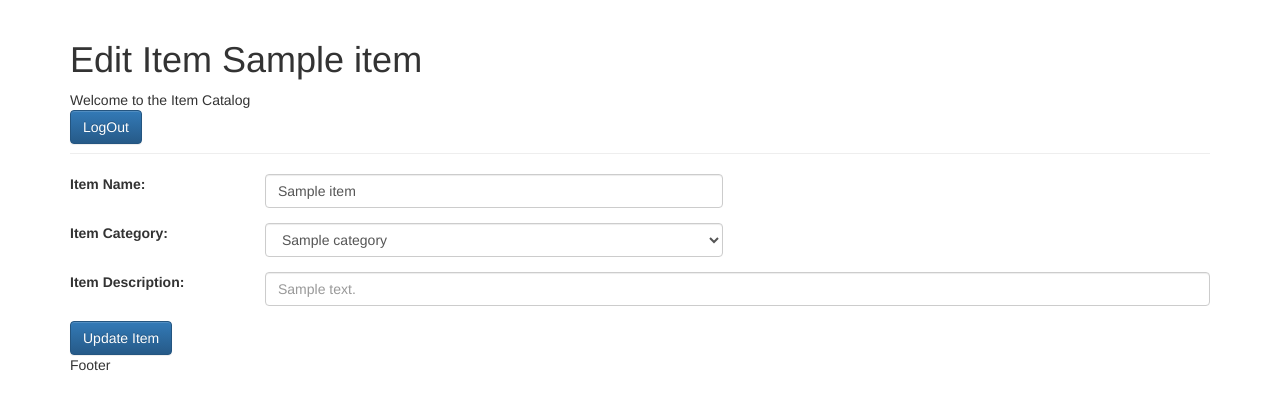
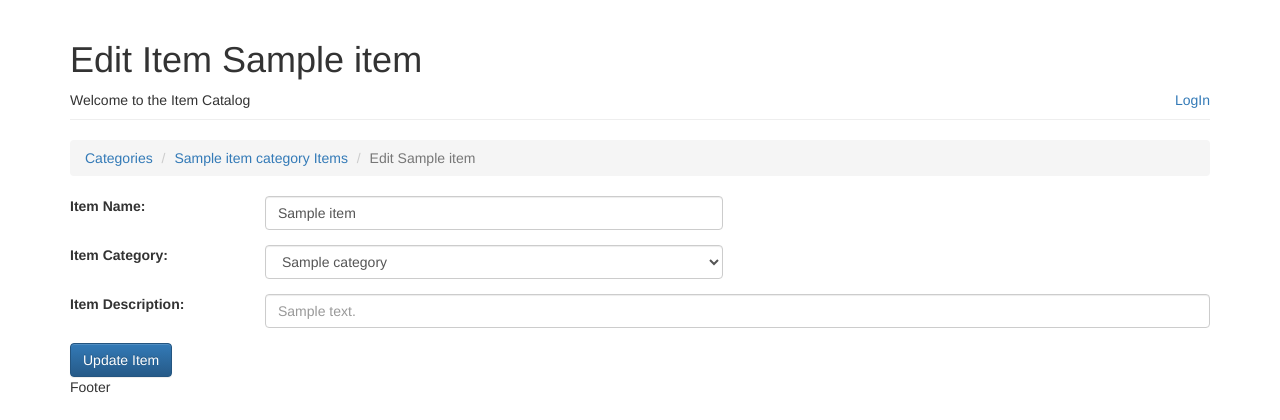
Before and after one commit to rsummitt/Item_Catalog_P3, a Flask app: template templates/edit_item.html in a window 1280 px wide. Shown: the top 420 px of the page. Run offline with Flask 2, Linux system fonts and the light colour scheme; the template is opened without the code that fills it: most values are stand-ins (such as "Sample title", 1, 10 or a date in 2020); some libraries are stand-ins or nearby versions.

Commit message:
Adds bread crumbs to pages

```diff
--- a/application.py
+++ b/application.py
@@ -139,7 +139,9 @@ def edit_item(item_id):
             return redirect(url_for('get_item', category_id=category.id, item_id=item.id))
     else:
         categories = db_session.query(Category).all()
-        return render_template('edit_item.html', categories=categories, item=item)
+        item_category = db_session.query(Category).filter_by(id=item.category_id).one()
+        print item_category
+        return render_template('edit_item.html', categories=categories, item_category=item_category, item=item)
 
 
 @app.route('/catalog/item/<int:item_id>/delete/')
--- a/templates/add_item.html
+++ b/templates/add_item.html
@@ -1,6 +1,12 @@
 {% extends "base.html" %}
 {% block title %}Add Item{% endblock %}
 {% block header_title %}Add Item{% endblock %}
+{% block breadcrumb %}
+<ul class="breadcrumb">
+    <li><a href="{{ url_for('get_catalog') }}">Categories</a></li>
+    <li class="active">Add Item</li>
+</ul>
+{% endblock %}
 {% block content %}
 <!-- Todo add validation -->
 <form class="form-horizontal" action="{{ url_for('add_item')}}" method="post">
--- a/templates/base.html
+++ b/templates/base.html
@@ -11,12 +11,16 @@
         <div class="page-header">
             <h1>{% block header_title %}{% endblock %}</h1>
             {% if 'user' in g %}
-            <div>Welcome {{g.user.name}}</div>
+                <div>Welcome {{g.user.name}}
+                    <a href="{{ url_for('logout') }}" class="pull-right">LogOut</a>
+                </div>
             {% else %}
-            <div>Welcome to the Item Catalog</div>
+                <div>Welcome to the Item Catalog
+                    <a href="{{ url_for('login') }}" class="pull-right">LogIn</a>
+                </div>
             {% endif %}
-            <a href="{{ url_for('logout') }}" class="btn btn-primary">LogOut</a>
         </div>
+        {% block breadcrumb %}{% endblock %}
         <div id="content">{% block content %}{% endblock %}</div>
         <div>Footer</div>
     </div>
--- a/templates/categories.html
+++ b/templates/categories.html
@@ -1,6 +1,11 @@
 {% extends "base.html" %}
 {% block title %}Categories{% endblock %}
 {% block header_title %}Categories{% endblock %}
+{% block breadcrumb %}
+<ul class="breadcrumb">
+    <li class="active">Categories</li>
+</ul>
+{% endblock %}
 {% block content %}
 <nav>
     <a href="{{ url_for('add_item')}}">Add New Item</a>
--- a/templates/category_items.html
+++ b/templates/category_items.html
@@ -1,6 +1,12 @@
 {% extends "base.html" %}
 {% block title %}{{category.name}}{% endblock %}
 {% block header_title %}{{category.name}}{% endblock %}
+{% block breadcrumb %}
+<ul class="breadcrumb">
+    <li><a href="{{ url_for('get_catalog') }}">Categories</a></li>
+    <li class="active">{{category.name}} Items</li>
+</ul>
+{% endblock %}
 {% block content %}
 <div>
     <a href="{{ url_for('delete_category', category_id=category.id) }}">Delete Category</a>
--- a/templates/edit_item.html
+++ b/templates/edit_item.html
@@ -1,6 +1,13 @@
 {% extends "base.html" %}
 {% block title %}Categories{% endblock %}
 {% block header_title %}Edit Item {{item.name}}{% endblock %}
+{% block breadcrumb %}
+<ul class="breadcrumb">
+    <li><a href="{{ url_for('get_catalog') }}">Categories</a></li>
+    <li><a href="{{ url_for('get_category_items', category_id=item_category.id)}}">{{item_category.name}} Items</a></li>
+    <li class="active">Edit {{item.name}}</li>
+</ul>
+{% endblock %}
 {% block content %}
 <!-- Todo add validation -->
 <form class="form-horizontal" action="{{ url_for('edit_item', item_id=item.id)}}" method="post">
```
Also changed, not shown: templates/add_category.html (+7 -1 lines).
